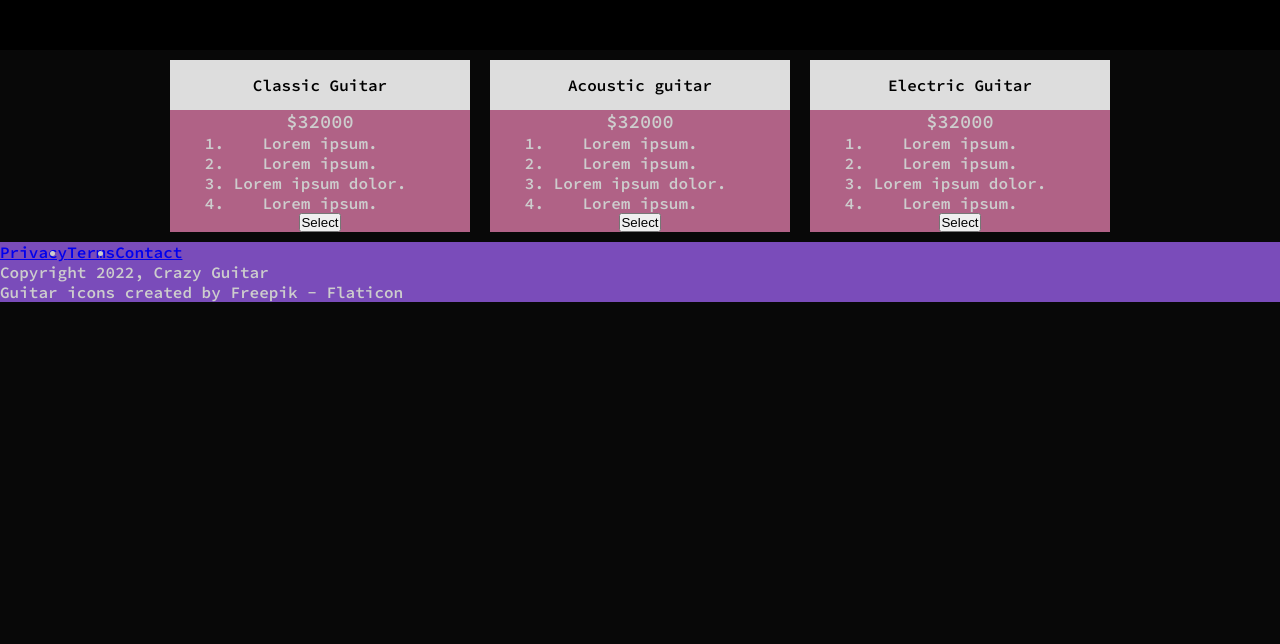
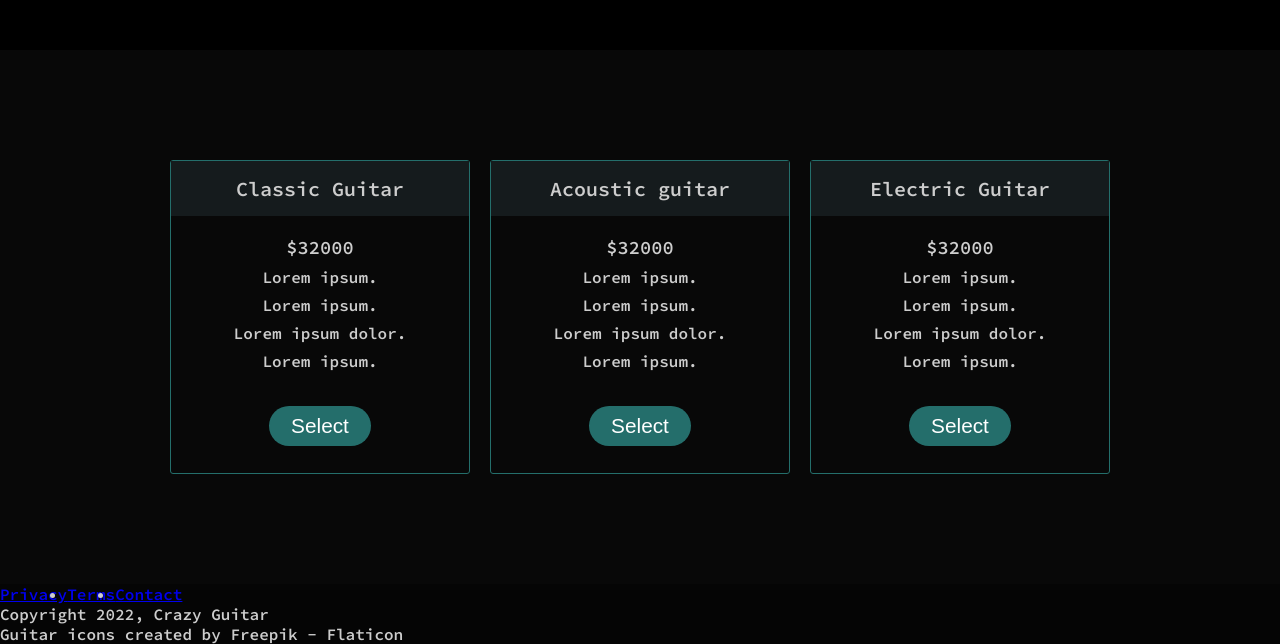
Before and after one commit to nivwer/CrazyGuitar-Product.github.io, a plain HTML site: page index.html in a window 1280 px wide. Shown: the part 1862-2506 px from the top of the page. Before the commit the page ends 2164 px from the top, so only its background shows below. Drawn offline with Linux system fonts and the light colour scheme; a web font is replaced by a local one.

Commit message:
added styles to (pricing)

```diff
--- a/styles.css
+++ b/styles.css
@@ -269,6 +269,7 @@ body::-webkit-scrollbar-thumb {
     display: flex;
     align-items: center;
     justify-content: center;
+    color: #246e6b;
 }
 
 #section-features .fa-solid {
@@ -284,6 +285,8 @@ body::-webkit-scrollbar-thumb {
     flex-direction: column;
     justify-content: center;
     padding: 5px;
+    color: linear-gradient(#ffffff, #2f8e89);
+
 }
 
 #section-features h3 {
@@ -320,6 +323,7 @@ iframe {
     display: flex;
     flex-flow: row wrap;
     justify-content: center;
+    padding: 100px 0;
 }
 
 #section-pricing .product {
@@ -330,19 +334,41 @@ iframe {
     max-width: 300px;
     width: 100%;
     margin: 10px;
-    background-color: #b06286;
+    border: 1px solid #246e6b;
+    border-radius: 3px;
 }
 
 #section-pricing .class {
-    background-color: #ddd;
-    color: black;
     padding: 15px 0;
     width: 100%;
+    font-size: 1.25em;
+    background-color: #151b1d;
+    margin-bottom: 1em;
 }
+
+#section-pricing ol {
+    list-style: none;
+}
+
+#section-pricing ol li {
+    margin: 0.5em;
+}
+
+#section-pricing .btn {
+    font-size: 1.3em;
+    padding: 8px 22px;
+    margin: 1.3em auto;
+    color:#fff;
+    background: #246e6b;
+    border: none;
+    border-radius: 30px;
+}
+
+/* footer */
 
 
 #footer {
-    background-color: #7a4cba;
+    background-color: #050505;
     display: grid;
 }
 
```
